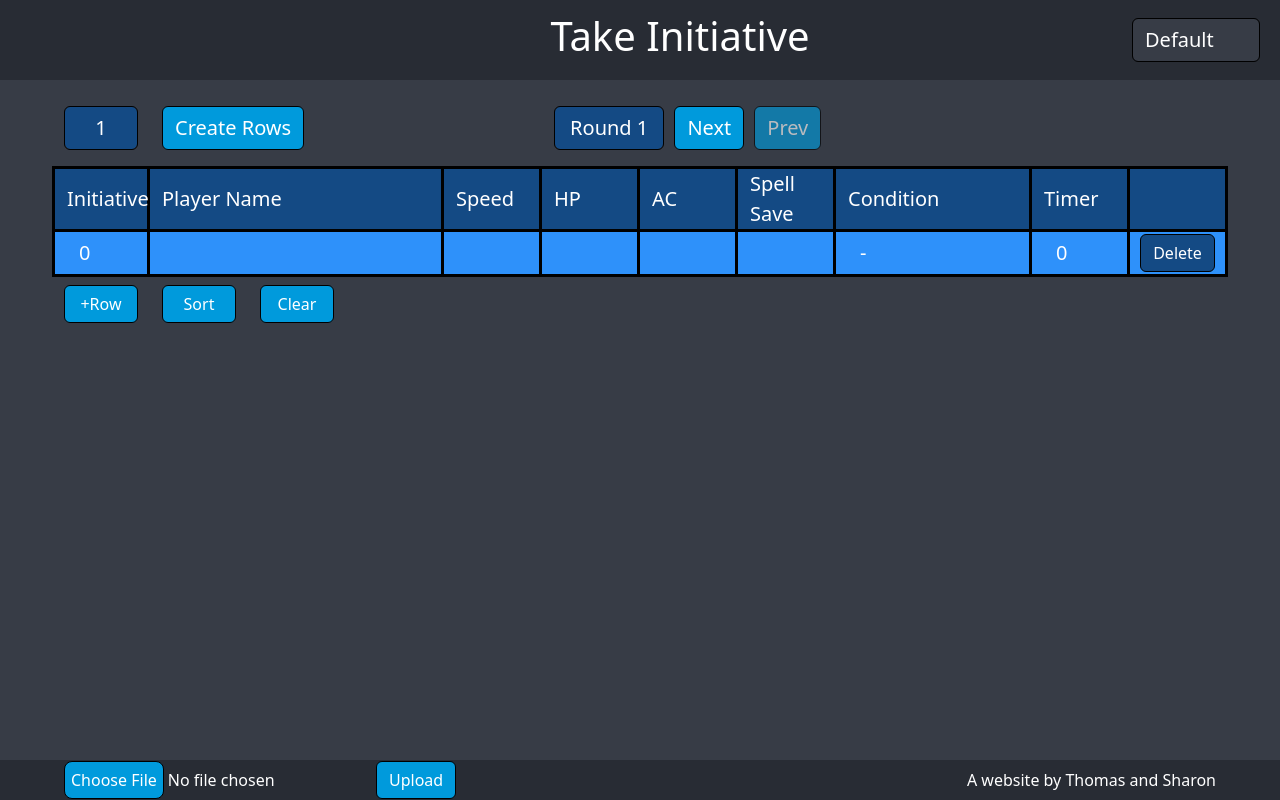
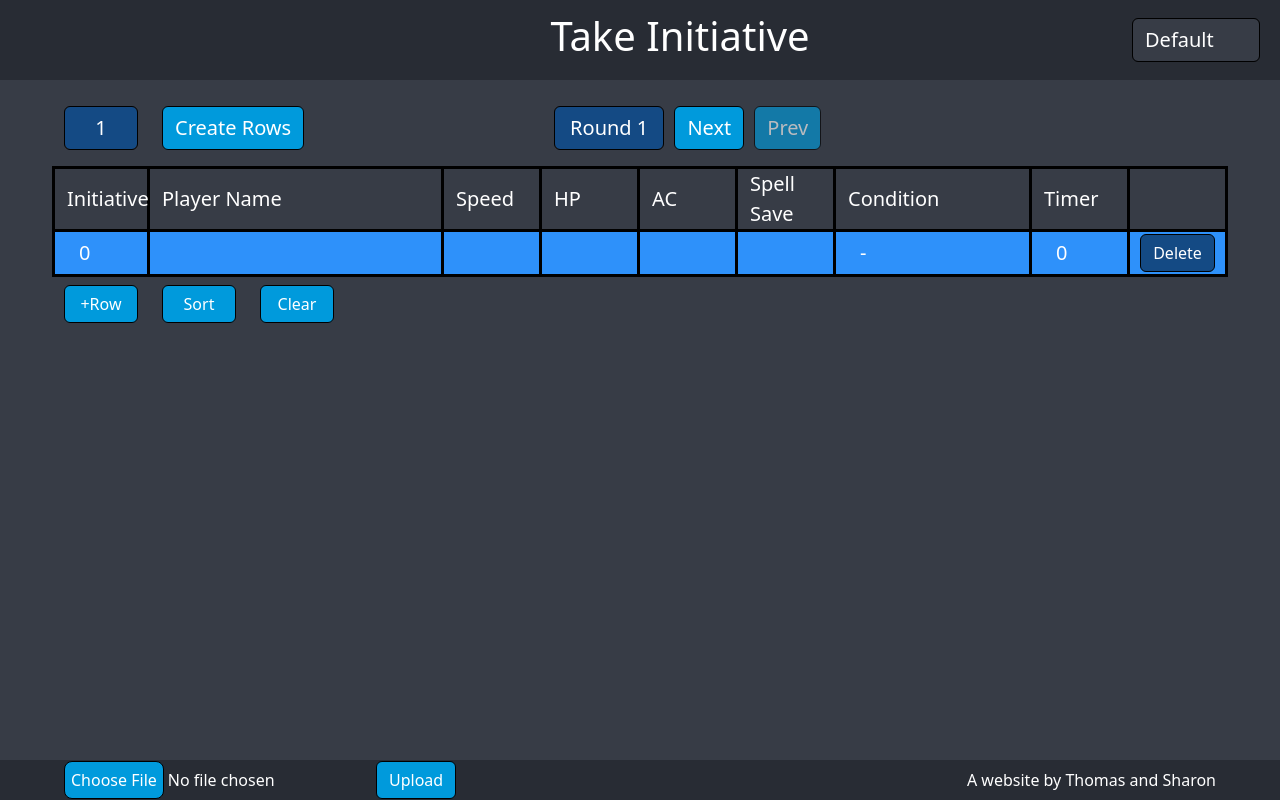
Before and after one commit to ThomasVersaevel/initiative-tracker, a React (Create React App) app: page / in a window 1280 px wide. Built offline with nearby package versions, Linux system fonts and the light colour scheme.

Commit message:
Fix captalization in css

```diff
--- a/src/App.css
+++ b/src/App.css
@@ -173,7 +173,7 @@ input[type="file"]::file-selector-button:hover {
   margin-bottom: 20px;
 }
 
-.topRow {
+.top-row {
   margin: 0;
   border-top: 3px solid var(--border);
   border-bottom: 3px solid var(--border);
--- a/src/App.js
+++ b/src/App.js
@@ -243,7 +243,7 @@ function App() {
           <div className="col-1"></div>
         </div>
         <div className="grid">
-          <div className="row topRow">
+          <div className="row top-row">
             <div className="col-1 cell">Initiative</div>
             <div className="col-3 cell">Player Name</div>
             <div className="col-1 cell">Speed</div>
```
